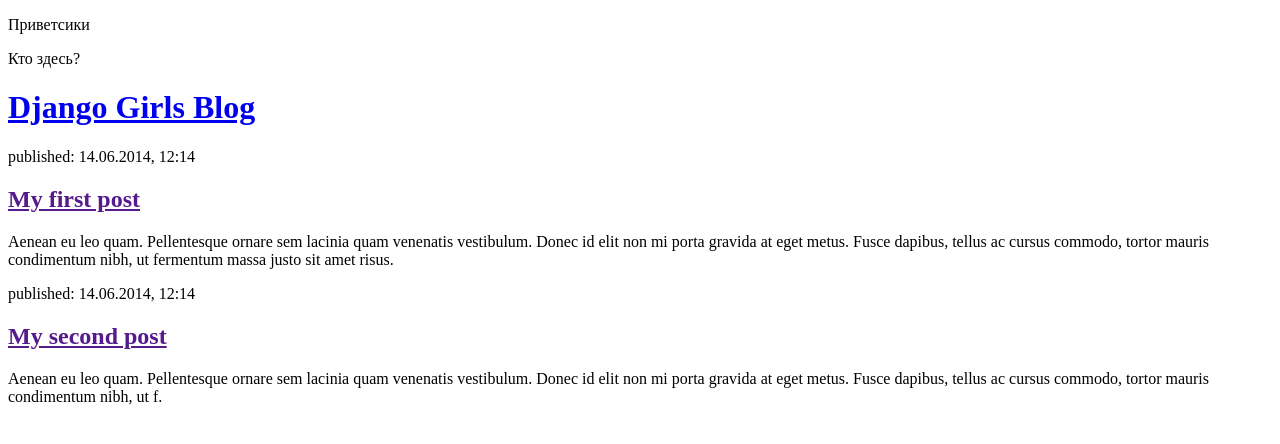
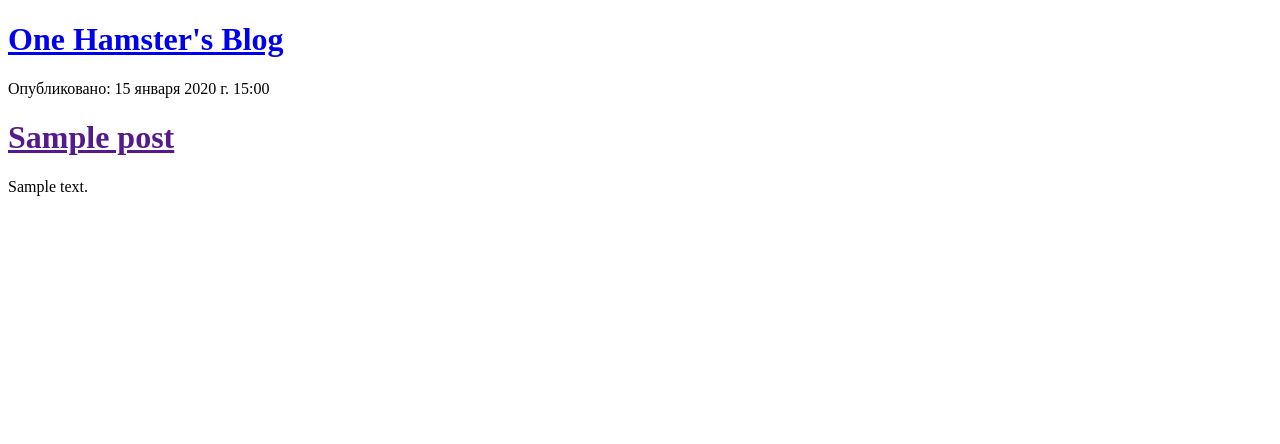
Before and after one commit to QwesTYIce/Django_Q7T, a Django app: page / in a window 1280 px wide. Shown: the top 444 px of the page. Run offline with Django 4.2, Linux system fonts and the light colour scheme; tables that the repository leaves empty hold one stand-in row (values such as "Sample post").

Commit message:
Modified templates to display posts from DB, recomm

```diff
--- a/blog/templates/blog/post_list.html
+++ b/blog/templates/blog/post_list.html
@@ -5,21 +5,18 @@
     <title>Hamster blog</title>
 </head>
 <body>
-<p> Приветсики </p>
-<p> Кто здесь?</p>
 <div>
-    <h1><a href="/">Django Girls Blog</a></h1>
+    <h1><a href="/">One Hamster's Blog</a></h1>
 </div>
 
-<div>
-    <p>published: 14.06.2014, 12:14</p>
-    <h2><a href="">My first post</a></h2>
-    <p>Aenean eu leo quam. Pellentesque ornare sem lacinia quam venenatis vestibulum. Donec id elit non mi porta gravida at eget metus. Fusce dapibus, tellus ac cursus commodo, tortor mauris condimentum nibh, ut fermentum massa justo sit amet risus.</p>
-</div>
-<div>
-    <p>published: 14.06.2014, 12:14</p>
-    <h2><a href="">My second post</a></h2>
-    <p>Aenean eu leo quam. Pellentesque ornare sem lacinia quam venenatis vestibulum. Donec id elit non mi porta gravida at eget metus. Fusce dapibus, tellus ac cursus commodo, tortor mauris condimentum nibh, ut f.</p>
-</div>
+{% for post in posts %}
+
+    <div>
+        <p>Опубликовано: {{ post.published_date }}</p>
+        <h1><a href="">{{ post.title }}</a></h1>
+        <p>{{ post.text|linebreaksbr }}</p>
+    </div>
+
+{% endfor %}
 </body>
 </html>
--- a/blog/views.py
+++ b/blog/views.py
@@ -1,7 +1,11 @@
 from django.shortcuts import render
+from .models import Post
+from django.utils import timezone
 
 
 def post_list(request):
-    return render(request, 'blog/post_list.html', {})
+    posts = Post.objects.filter(published_date__lte=timezone.now()).order_by('published_date')
+    return render(request, 'blog/post_list.html', {'posts': posts})
+
 
 # Create your views here.
```
